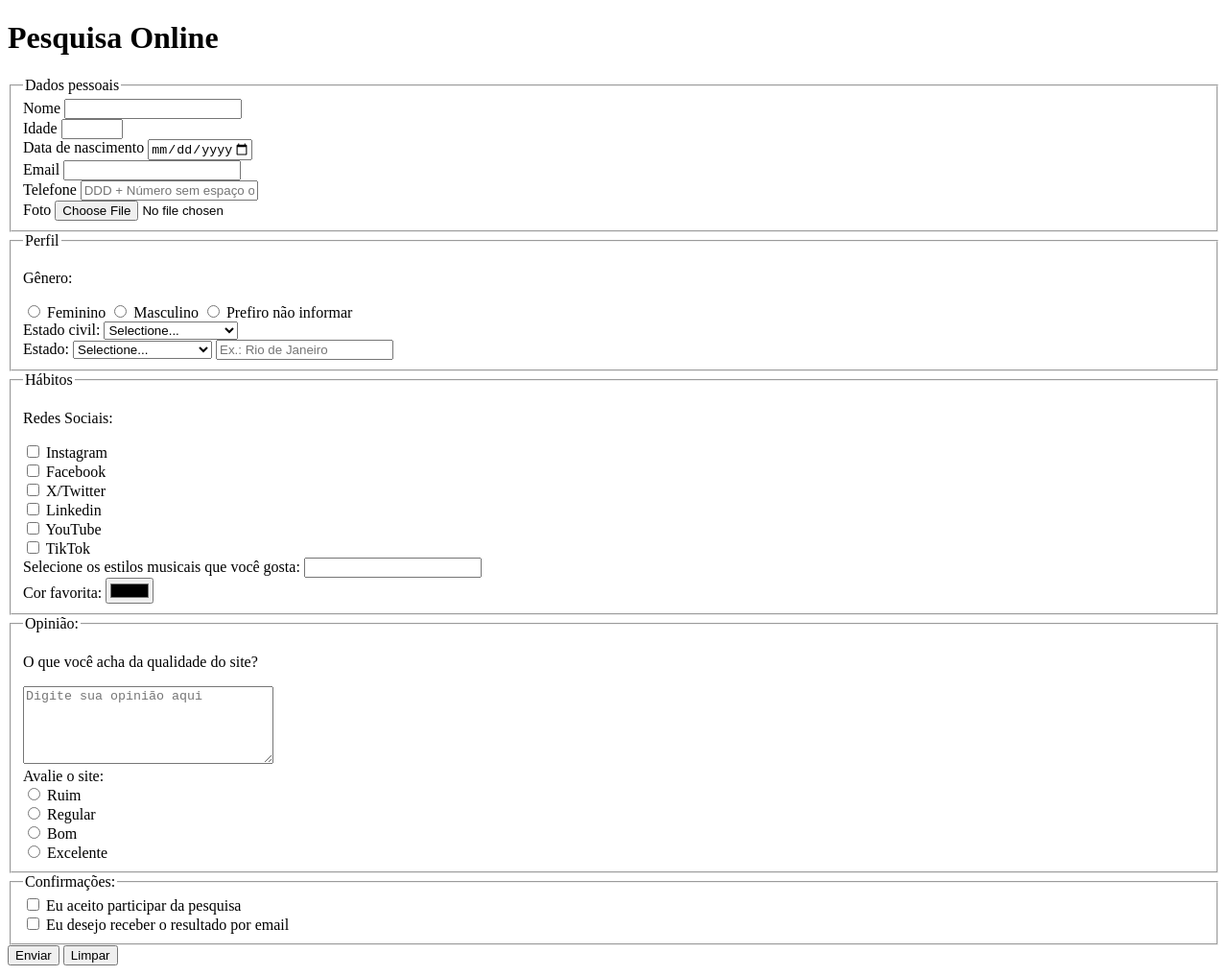
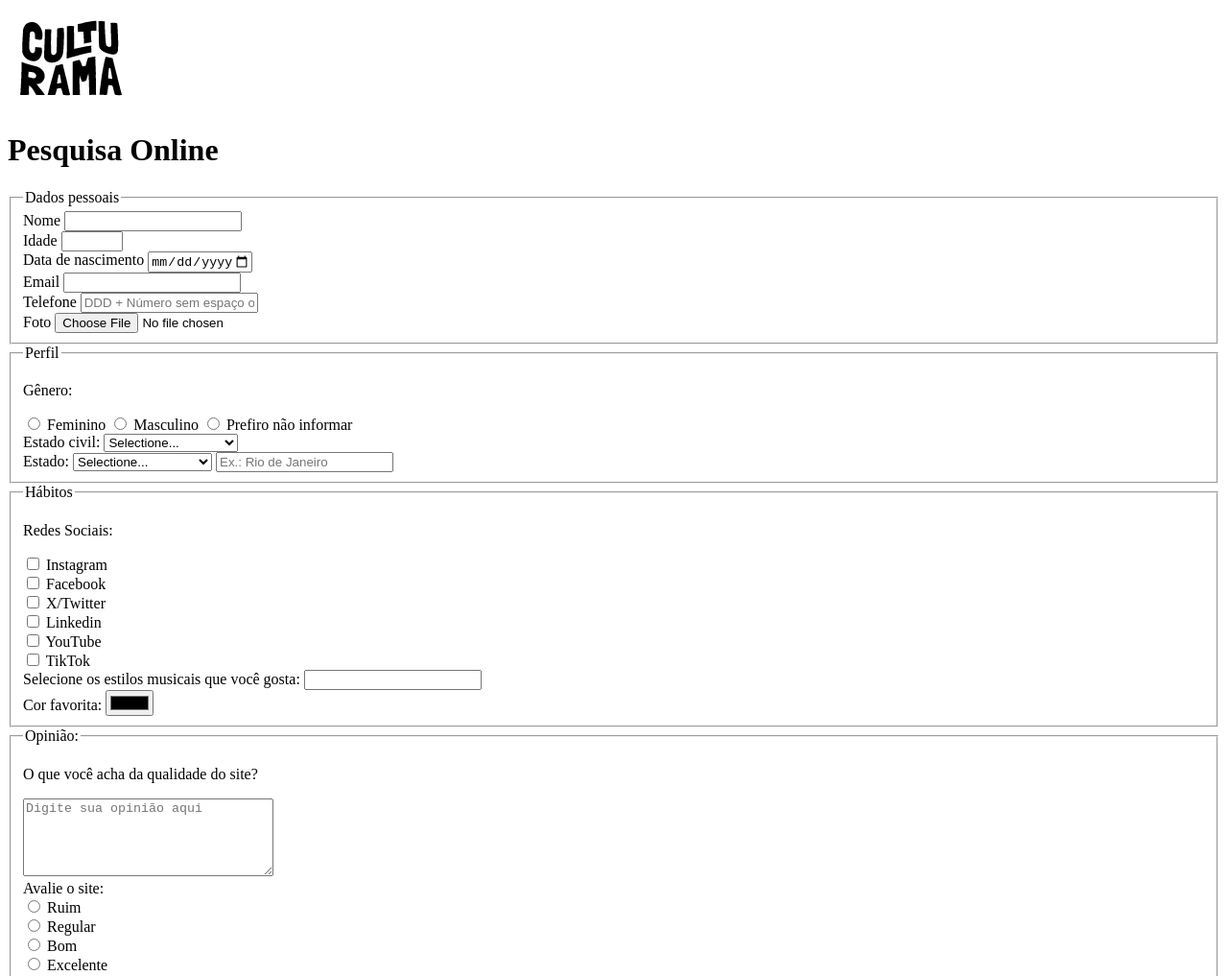
Before and after one commit to mateuspestana/pesquisa-culturama, a plain HTML site: page index.html in a window 1280 px wide. Shown: the top 1017 px of the page at 96% size. Drawn offline with Linux system fonts and the light colour scheme.

Commit message:
Adiciona logo

```diff
--- a/index.html
+++ b/index.html
@@ -5,11 +5,13 @@
     <meta charset="UTF-8">
     <meta name="viewport" content="width=device-width, initial-scale=1.0">
     <link rel="stylesheet" href="css/style.css">
+    <link rel="icon" href="favicon.png">
     <title>Pesquisa Culturama</title>
 </head>
 
 <body>
     <header>
+        <img src="img/logo-culturama.png" alt="Logo da Culturama">
         <h1>Pesquisa Online</h1>
     </header>
     <section>
```
